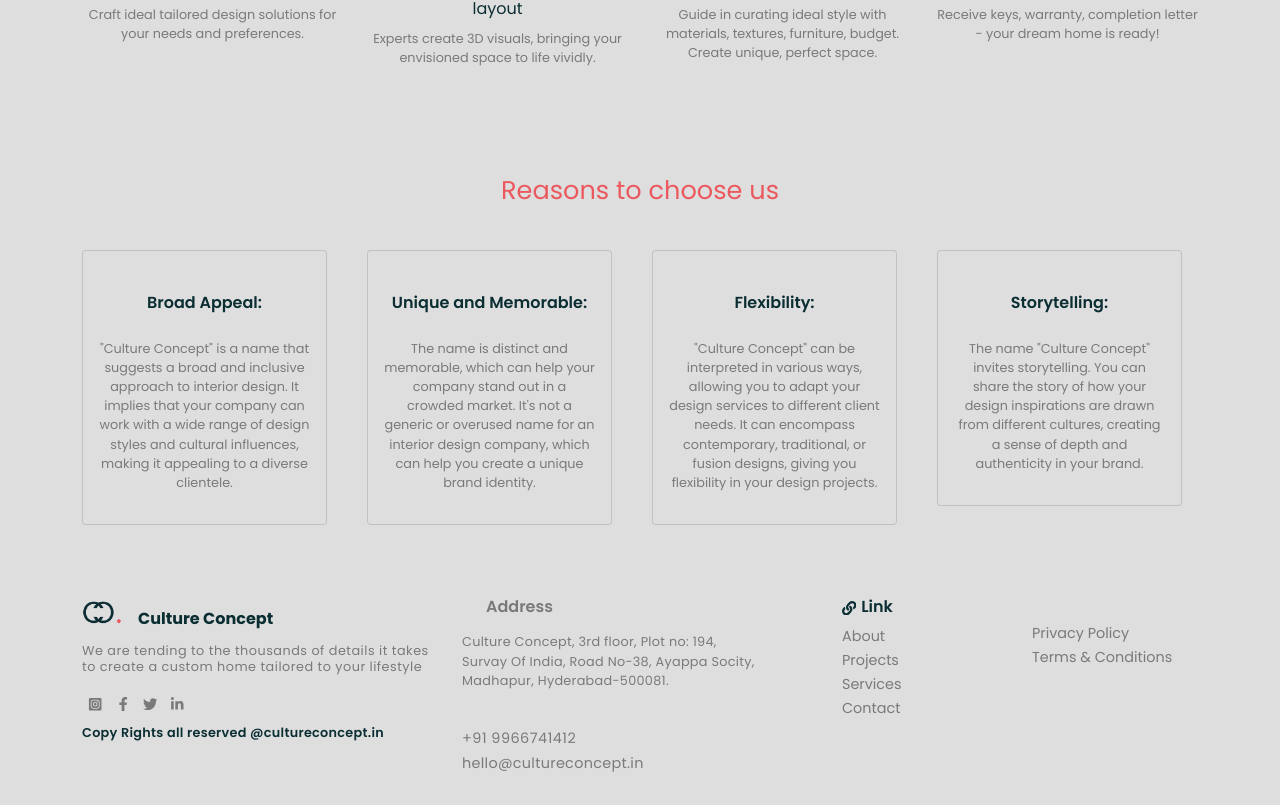
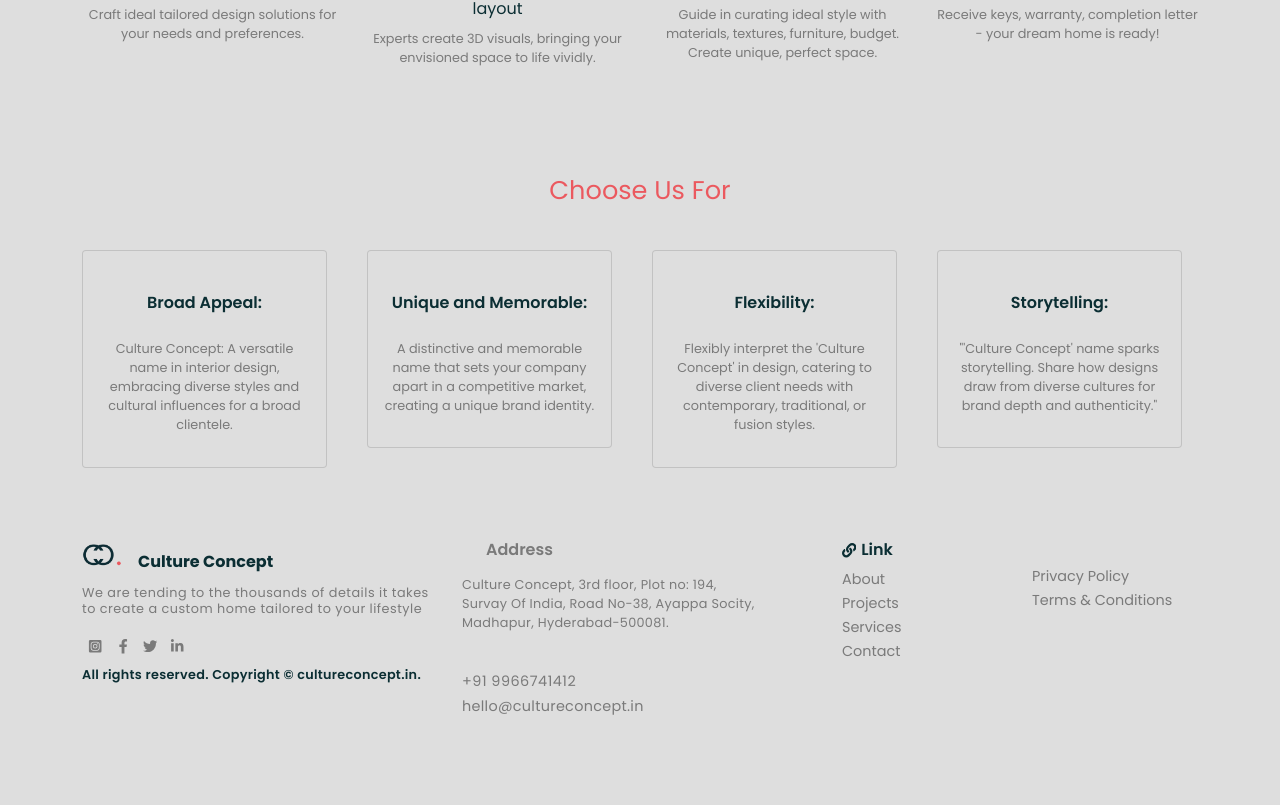
Before and after one commit to itsjayateja/Culture-Concept, a React (Create React App) app: page /services in a window 1280 px wide. Shown: the part 1404-2209 px from the top of the page. After the commit the page ends 2152 px from the top, so only its background shows below. Built offline with nearby package versions, Linux system fonts and the light colour scheme; some icons are missing.

Commit message:
Updated Text

```diff
--- a/src/components/layout/Footer.js
+++ b/src/components/layout/Footer.js
@@ -50,8 +50,7 @@ const Footer = () => {
               </a>
             </div>
             <div className="registration">
-              Copy Rights all reserved @cultureconcept.in
-            </div>
+              All rights reserved. Copyright © cultureconcept.in.            </div>
           </div>
 
           <div className="col-lg-4 col-md-6 col-sm-6 ft-3">
--- a/src/pages/About.js
+++ b/src/pages/About.js
@@ -33,10 +33,7 @@ const About = () => {
             <div className="col-lg-12 col-md-12 col-sm-12  History">
               <p className="para-heading">History of our creation:</p>
               <p className="Paragraph1">
-                Since our humble beginnings in 2015, We has significantly
-                expanded its our collection of exclusive lamps. Today we are
-                proud to present you our best lighting design solutions. Sit
-                amet just consectetur adipiscing elit.
+              Established in 2015, Design Solutions is dedicated to pioneering design innovation. Despite our modest origins, our unwavering commitment to creative excellence defines our journey.
               </p>
             </div>
           </div>
@@ -64,7 +61,7 @@ const About = () => {
                 data-aos-duration="1000"
               >
                 <div className="content-1">
-                  <div className="Long-heading">600+</div>
+                  <div className="Long-heading">9,900+</div>
                   <p className="c-small">Happy customers</p>
                 </div>
               </div>
@@ -75,7 +72,7 @@ const About = () => {
                 data-aos-duration="1000"
               >
                 <div className="content-1">
-                  <div className="Long-heading">8</div>
+                  <div className="Long-heading">9</div>
                   <p className="c-small">Years experience</p>
                 </div>
               </div>
@@ -101,19 +98,13 @@ const About = () => {
                   Designer services are no longer a luxury:
                 </p>
                 <p className="Paragraph1">
-                  1. In our present time, we firmly believe that engaging the
-                  services of architects and designers is a deliberate choice
-                  rather than a luxury.
+                  1. Nowadays, we think it's a good idea to choose architects and designers on purpose, not just for luxury.
                 </p>
                 <p className="Paragraph1">
-                  2. Our firm belief is that employing the services of
-                  architects and designers is a deliberate choice rather than a
-                  luxury in today's day and age.
+                  2. Our core philosophy is rooted in the belief that reshaping your environment is an empowering choice, fostering a sense of evolution in contemporary designs
                 </p>
                 <p className="Paragraph1">
-                  3. We are sincerely convinced that using the services of
-                  architects and designers in our time is not a luxury, but a
-                  conscious
+                  3. We wholeheartedly affirm that making intentional adjustments to your space is not merely a trend but a powerful catalyst for meaningful transformation in the way we live.
                 </p>
               </div>
             </div>
--- a/src/pages/Homepage.js
+++ b/src/pages/Homepage.js
@@ -53,9 +53,9 @@ const Homepage = () => {
             >
               <div className="copy">
                 <div className="text-bold">
-                  Transform
+                  Designs
                   <br />
-                  your space
+                  That Speaks Your Style
                 </div>
                 <div className="header-button">
                   <a href="/letstalk" className="btn btn-outline filled">
@@ -72,11 +72,11 @@ const Homepage = () => {
                   </a>
                 </div>
                 <div className="text-hero-regular">
-                  The mind creates the beautiful.
+                The mind crafts beauty.
                   <br />
-                  The heart creates the Home,
+                  The heart shapes a home,
                   <br />
-                  home sweet home
+                  sweet home.
                 </div>
                 <div className="Hero-images">
                   <div className="Wrap">
@@ -209,8 +209,7 @@ const Homepage = () => {
               <div className="project-text">
                 The Key difference between ordinary and special, <br />
                 <span className="p-change">
-                  No matter the season, our spaces are as nuanced as the
-                  lifestyles they reflect,
+                In every season, our spaces resonate with the nuances of the lifestyles they embody,
                   <br />
                 </span>
                 Don’t just dream it.
@@ -257,13 +256,13 @@ const Homepage = () => {
               data-aos="zoom-in-right"
             >
               <div className="video-text">
-                Capture the spirit Of
+              Bring the essence of spring into your
                 <br />
                 <span className="v-change">Spring</span> in your Home.
               </div>
               <div className="video-btn">
                 <a href="/projects" className="btn btn-outline filled">
-                  Projects
+                  Home.
                   <span className="arrow">
                     <BsArrowRight />
                   </span>
--- a/src/pages/Projects.js
+++ b/src/pages/Projects.js
@@ -17,11 +17,9 @@ const Projects = () => {
               <img className="abt-image" src={Projectmain} alt="About-image" />
             </div>
             <div className="col-lg-12 col-md-12 col-sm-12 ">
-              <h1 className="Service-heading">EXCLUSIVE INTERIORS PORTFOLIO</h1>
+              <h1 className="Service-heading">PORTFOLIO</h1>
               <p className="Paragraph1">
-                1. In our present time, we firmly believe that engaging the
-                services of architects and designers is a deliberate choice
-                rather than a luxury.
+              Dive into our Portfolio, where each design reflects a deliberate choice, transforming spaces into bespoke statements of luxury and style.
               </p>
             </div>
           </div>
@@ -158,7 +156,7 @@ const Projects = () => {
                   className="Slide-image w-100"
                   alt="Projects"
                 />
-                <div className="Service-name1">yrall</div>
+                <div className="Service-name1">Yrall</div>
               </div>
             </div>
             <div
--- a/src/pages/Services.js
+++ b/src/pages/Services.js
@@ -35,7 +35,7 @@ const Services = () => {
               data-aos-duration="1000"
             >
               <div className="content-1">
-                <div className="Long-heading">600+</div>
+                <div className="Long-heading">990+</div>
                 <p className="c-small">Happy customers</p>
               </div>
             </div>
@@ -205,7 +205,7 @@ const Services = () => {
         <div className="container">
           <div className="row">
             <div className="col-lg-12 col-md-12 col-sm-12">
-              <p className="Policy-Headingmain">Reasons to choose us </p>
+              <p className="Policy-Headingmain">Choose Us For </p>
             </div>
 
             <div
@@ -217,11 +217,7 @@ const Services = () => {
               <div className="card">
                 <p className="Heading">Broad Appeal:</p>
                 <p className="s-small">
-                  "Culture Concept" is a name that suggests a broad and
-                  inclusive approach to interior design. It implies that your
-                  company can work with a wide range of design styles and
-                  cultural influences, making it appealing to a diverse
-                  clientele.
+                Culture Concept: A versatile name in interior design, embracing diverse styles and cultural influences for a broad clientele.
                 </p>
               </div>
             </div>
@@ -234,10 +230,7 @@ const Services = () => {
               <div className="card">
                 <p className="Heading">Unique and Memorable:</p>
                 <p className="s-small">
-                  The name is distinct and memorable, which can help your
-                  company stand out in a crowded market. It's not a generic or
-                  overused name for an interior design company, which can help
-                  you create a unique brand identity.
+                A distinctive and memorable name that sets your company apart in a competitive market, creating a unique brand identity.
                 </p>
               </div>
             </div>
@@ -250,10 +243,7 @@ const Services = () => {
               <div className="card">
                 <p className="Heading">Flexibility:</p>
                 <p className="s-small">
-                  "Culture Concept" can be interpreted in various ways, allowing
-                  you to adapt your design services to different client needs.
-                  It can encompass contemporary, traditional, or fusion designs,
-                  giving you flexibility in your design projects.
+                Flexibly interpret the 'Culture Concept' in design, catering to diverse client needs with contemporary, traditional, or fusion styles.
                 </p>
               </div>
             </div>
@@ -266,12 +256,7 @@ const Services = () => {
               <div className="card">
                 <p className="Heading">Storytelling:</p>
                 <p className="s-small">
-                  The name "Culture Concept" invites storytelling. You can share
-                  the story of how your design inspirations are drawn from
-                  different cultures, creating a sense of depth and authenticity
-                  in your brand.
-                </p>
-              </div>
+                "'Culture Concept' name sparks storytelling. Share how designs draw from diverse cultures for brand depth and authenticity."</p>              </div>
             </div>
             {/* </div> */}
           </div>
```
